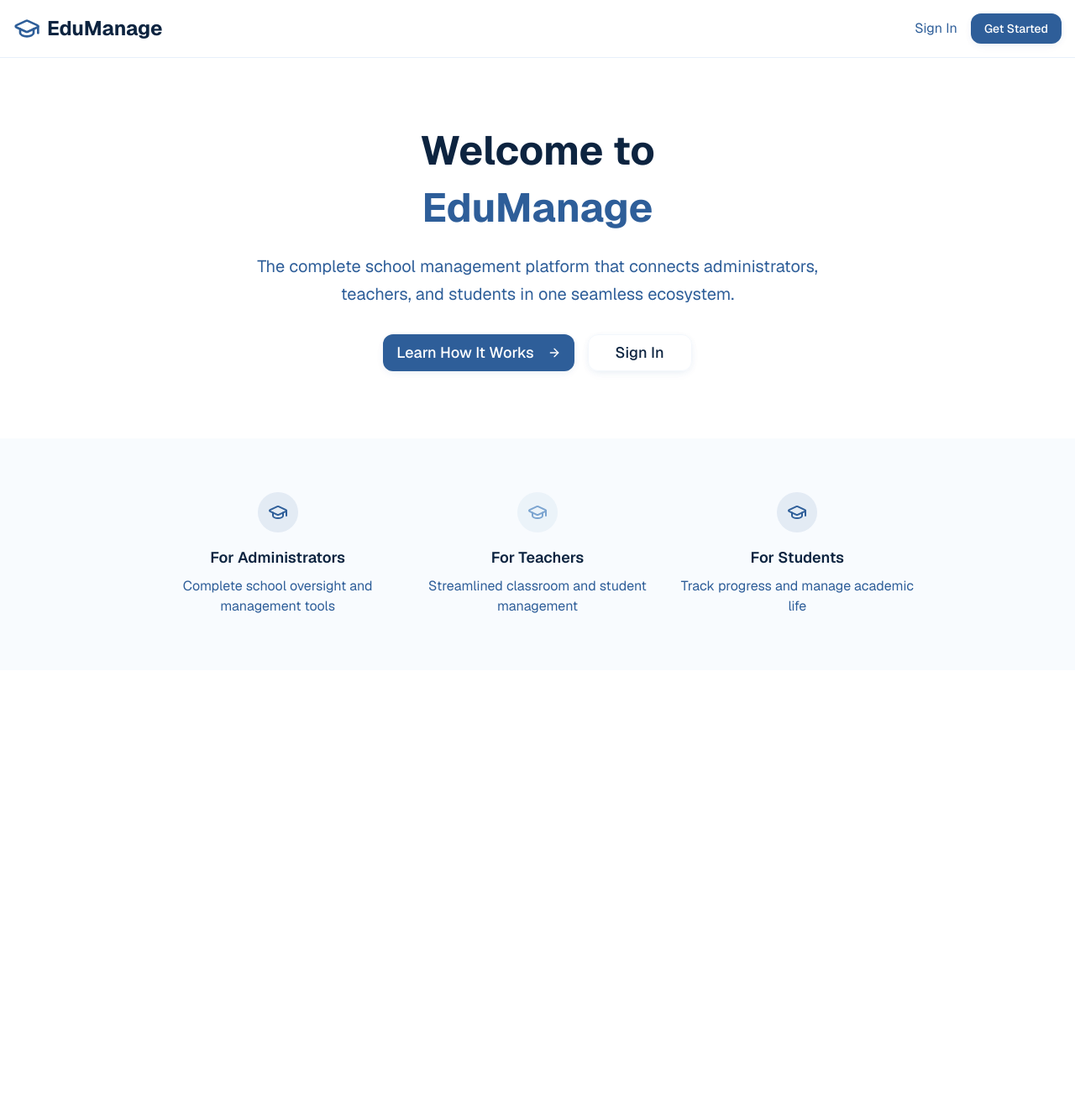
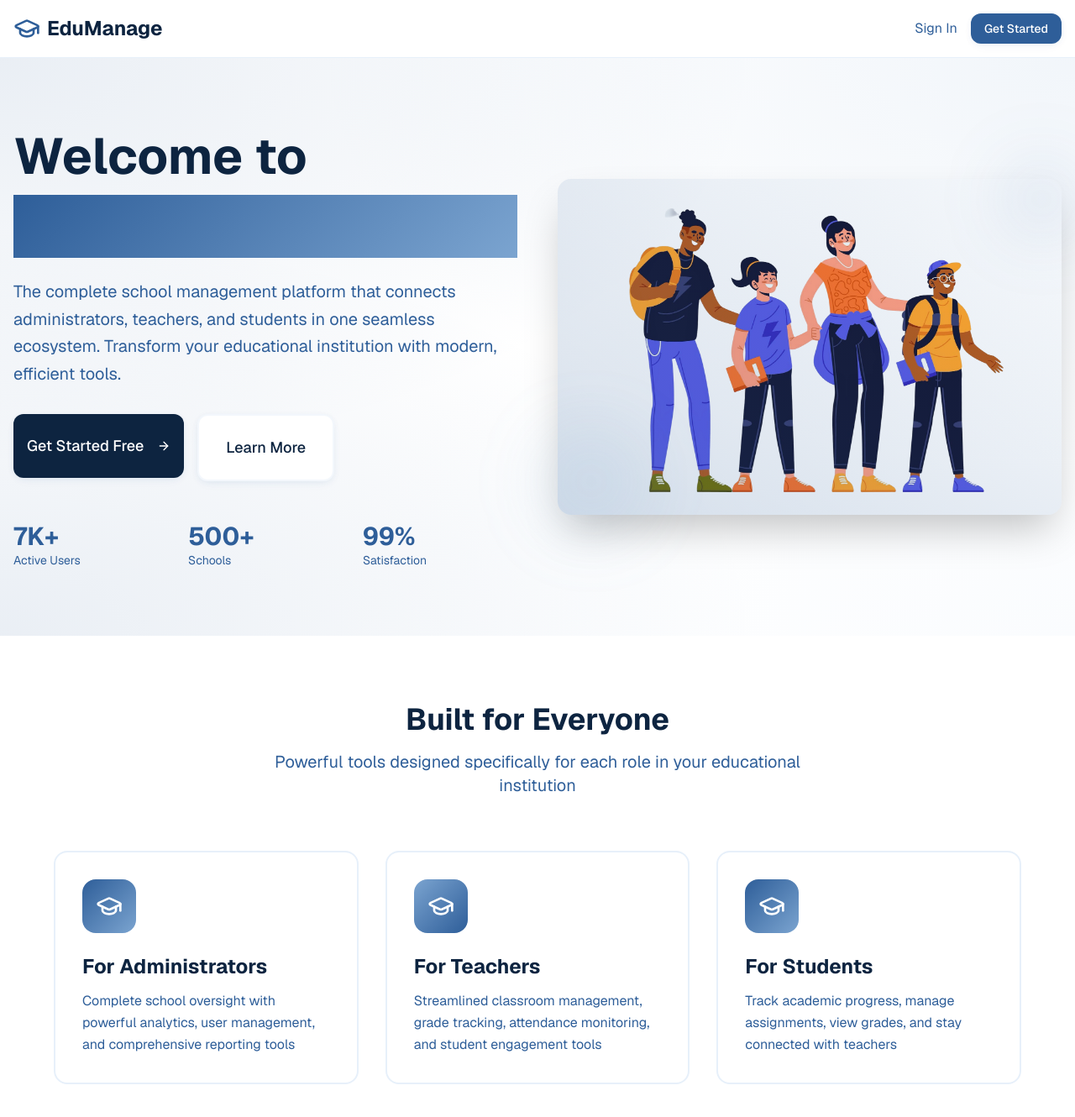
Before and after one commit to AlphaFrederic94/Aedificatio-ex-Fide, a Next.js app: page / in a window 1280 px wide. Shown: the top 1330 px of the page at 84% size. Before the commit the page ends 800 px from the top, so only its background shows below. Built offline with nearby package versions, Linux system fonts and the light colour scheme.

Commit message:
image fixes

```diff
--- a/app/page.tsx
+++ b/app/page.tsx
@@ -4,6 +4,7 @@ import { useEffect } from "react"
 import { useAuth } from "@/contexts/auth-context"
 import { useRouter } from "next/navigation"
 import Link from "next/link"
+import Image from "next/image"
 import { Button } from "@/components/ui/button"
 import { GraduationCap, ArrowRight } from "lucide-react"
 
@@ -54,56 +55,112 @@ export default function HomePage() {
         </header>
 
         {/* Hero Section */}
-        <section className="py-20 px-4">
-          <div className="container mx-auto max-w-4xl text-center">
-            <h1 className="text-5xl font-bold text-foreground mb-6 leading-tight">
+        <section className="py-20 px-4 bg-gradient-mesh bg-dot-pattern">
+          <div className="container mx-auto max-w-7xl">
+            <div className="grid lg:grid-cols-2 gap-12 items-center">
+              {/* Left Side - Text Content */}
+              <div className="text-center lg:text-left">
+                <h1 className="text-5xl lg:text-6xl font-bold text-foreground mb-6 leading-tight">
                   Welcome to
-              <span className="text-primary block mt-2">EduManage</span>
+                  <span className="bg-gradient-primary bg-clip-text text-transparent block mt-2">EduManage</span>
                 </h1>
-            <p className="text-xl text-muted-foreground mb-8 max-w-2xl mx-auto leading-relaxed">
+                <p className="text-xl text-muted-foreground mb-8 leading-relaxed">
                   The complete school management platform that connects administrators, teachers, and students in one
-              seamless ecosystem.
+                  seamless ecosystem. Transform your educational institution with modern, efficient tools.
                 </p>
-            <div className="flex flex-col sm:flex-row gap-4 justify-center">
-              <Link href="/how">
-                <Button size="lg" className="text-lg px-8 py-3">
-                  Learn How It Works
+                <div className="flex flex-col sm:flex-row gap-4 justify-center lg:justify-start">
+                  <Link href="/signup">
+                    <Button size="lg" className="text-lg px-8 py-6 h-auto bg-foreground hover:bg-foreground/90">
+                      Get Started Free
                       <ArrowRight className="ml-2 h-5 w-5" />
                     </Button>
                   </Link>
-              <Link href="/login">
-                <Button variant="outline" size="lg" className="text-lg px-8 py-3 bg-transparent">
-                  Sign In
+                  <Link href="/how">
+                    <Button variant="outline" size="lg" className="text-lg px-8 py-6 h-auto border-2">
+                      Learn More
                     </Button>
                   </Link>
+                </div>
+
+                {/* Stats */}
+                <div className="mt-12 grid grid-cols-3 gap-6">
+                  <div>
+                    <div className="text-3xl font-bold text-primary">7K+</div>
+                    <div className="text-sm text-muted-foreground">Active Users</div>
+                  </div>
+                  <div>
+                    <div className="text-3xl font-bold text-primary">500+</div>
+                    <div className="text-sm text-muted-foreground">Schools</div>
+                  </div>
+                  <div>
+                    <div className="text-3xl font-bold text-primary">99%</div>
+                    <div className="text-sm text-muted-foreground">Satisfaction</div>
+                  </div>
+                </div>
+              </div>
+
+              {/* Right Side - Image */}
+              <div className="relative">
+                <div className="relative rounded-2xl overflow-hidden shadow-2xl">
+                  <Image
+                    src="/children-back-school-with-parents.png"
+                    alt="Children back to school with parents"
+                    width={600}
+                    height={600}
+                    className="w-full h-auto"
+                    priority
+                  />
+                  {/* Gradient Overlay */}
+                  <div className="absolute inset-0 bg-gradient-to-tr from-primary/20 to-transparent pointer-events-none"></div>
+                </div>
+
+                {/* Decorative Elements */}
+                <div className="absolute -top-6 -right-6 w-24 h-24 bg-primary/10 rounded-full blur-2xl"></div>
+                <div className="absolute -bottom-6 -left-6 w-32 h-32 bg-secondary/10 rounded-full blur-2xl"></div>
+              </div>
             </div>
           </div>
         </section>
 
         {/* Quick Features */}
-        <section className="py-16 px-4 bg-muted/30">
-          <div className="container mx-auto max-w-4xl">
-            <div className="grid md:grid-cols-3 gap-8 text-center">
-              <div>
-                <div className="w-12 h-12 bg-primary/10 rounded-full flex items-center justify-center mx-auto mb-4">
-                  <GraduationCap className="h-6 w-6 text-primary" />
+        <section className="py-20 px-4 bg-white">
+          <div className="container mx-auto max-w-6xl">
+            <div className="text-center mb-16">
+              <h2 className="text-4xl font-bold text-foreground mb-4">Built for Everyone</h2>
+              <p className="text-xl text-muted-foreground max-w-2xl mx-auto">
+                Powerful tools designed specifically for each role in your educational institution
+              </p>
             </div>
-                <h3 className="text-lg font-semibold mb-2">For Administrators</h3>
-                <p className="text-muted-foreground">Complete school oversight and management tools</p>
+
+            <div className="grid md:grid-cols-3 gap-8">
+              <div className="group p-8 rounded-2xl border-2 border-border hover:border-primary transition-all hover:shadow-xl bg-card">
+                <div className="w-16 h-16 bg-gradient-primary rounded-2xl flex items-center justify-center mb-6 group-hover:scale-110 transition-transform">
+                  <GraduationCap className="h-8 w-8 text-white" />
                 </div>
-              <div>
-                <div className="w-12 h-12 bg-accent/10 rounded-full flex items-center justify-center mx-auto mb-4">
-                  <GraduationCap className="h-6 w-6 text-accent" />
+                <h3 className="text-2xl font-bold mb-3 text-foreground">For Administrators</h3>
+                <p className="text-muted-foreground leading-relaxed">
+                  Complete school oversight with powerful analytics, user management, and comprehensive reporting tools
+                </p>
               </div>
-                <h3 className="text-lg font-semibold mb-2">For Teachers</h3>
-                <p className="text-muted-foreground">Streamlined classroom and student management</p>
+
+              <div className="group p-8 rounded-2xl border-2 border-border hover:border-secondary transition-all hover:shadow-xl bg-card">
+                <div className="w-16 h-16 bg-gradient-to-br from-secondary to-primary rounded-2xl flex items-center justify-center mb-6 group-hover:scale-110 transition-transform">
+                  <GraduationCap className="h-8 w-8 text-white" />
                 </div>
-              <div>
-                <div className="w-12 h-12 bg-primary/10 rounded-full flex items-center justify-center mx-auto mb-4">
-                  <GraduationCap className="h-6 w-6 text-primary" />
+                <h3 className="text-2xl font-bold mb-3 text-foreground">For Teachers</h3>
+                <p className="text-muted-foreground leading-relaxed">
+                  Streamlined classroom management, grade tracking, attendance monitoring, and student engagement tools
+                </p>
               </div>
-                <h3 className="text-lg font-semibold mb-2">For Students</h3>
-                <p className="text-muted-foreground">Track progress and manage academic life</p>
+
+              <div className="group p-8 rounded-2xl border-2 border-border hover:border-primary transition-all hover:shadow-xl bg-card">
+                <div className="w-16 h-16 bg-gradient-primary rounded-2xl flex items-center justify-center mb-6 group-hover:scale-110 transition-transform">
+                  <GraduationCap className="h-8 w-8 text-white" />
+                </div>
+                <h3 className="text-2xl font-bold mb-3 text-foreground">For Students</h3>
+                <p className="text-muted-foreground leading-relaxed">
+                  Track academic progress, manage assignments, view grades, and stay connected with teachers
+                </p>
               </div>
             </div>
           </div>
```
Also changed, not shown: public/children-back-school-with-parents.png (added). Lines whose indentation alone changed are shown as unchanged.
